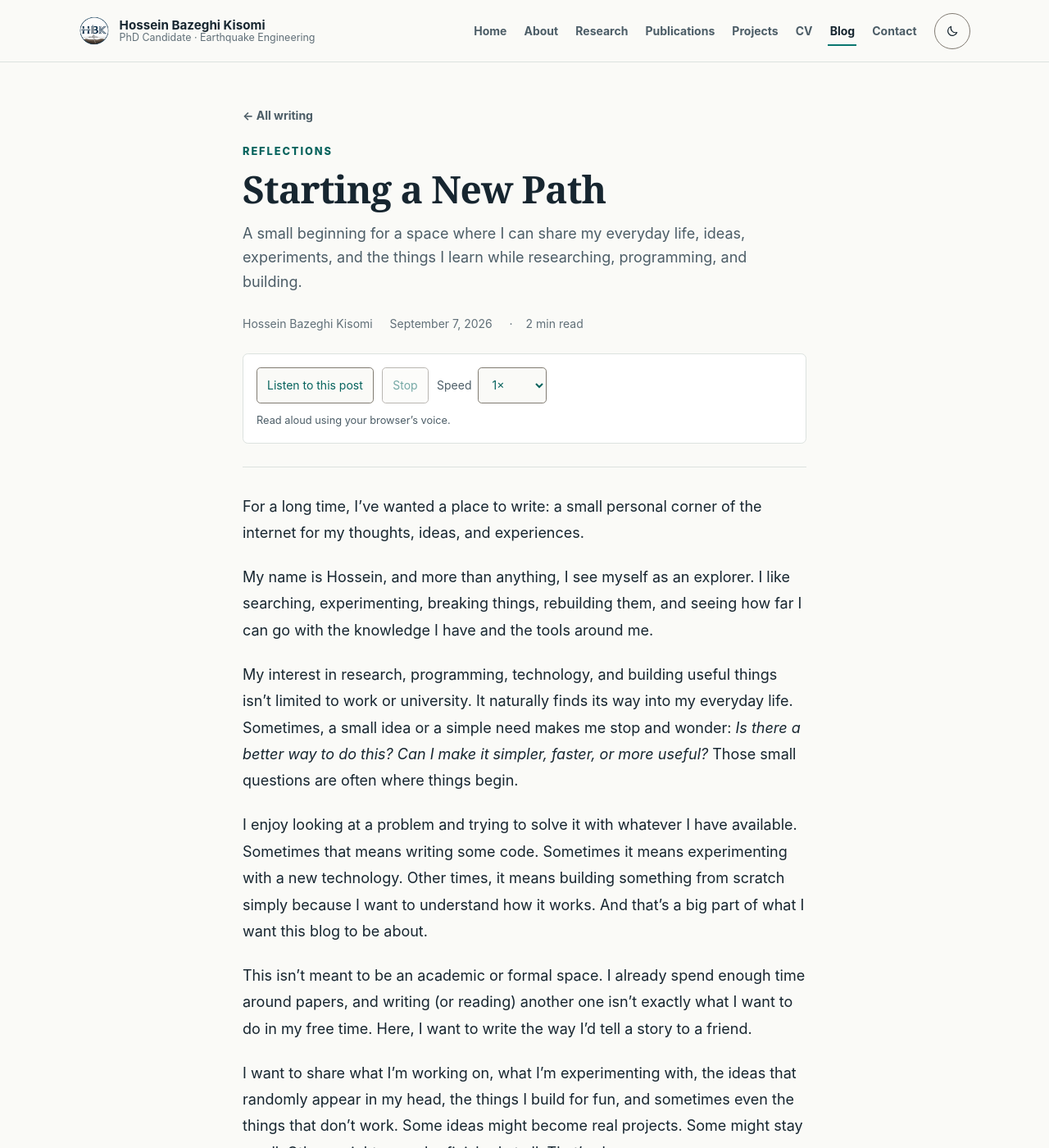
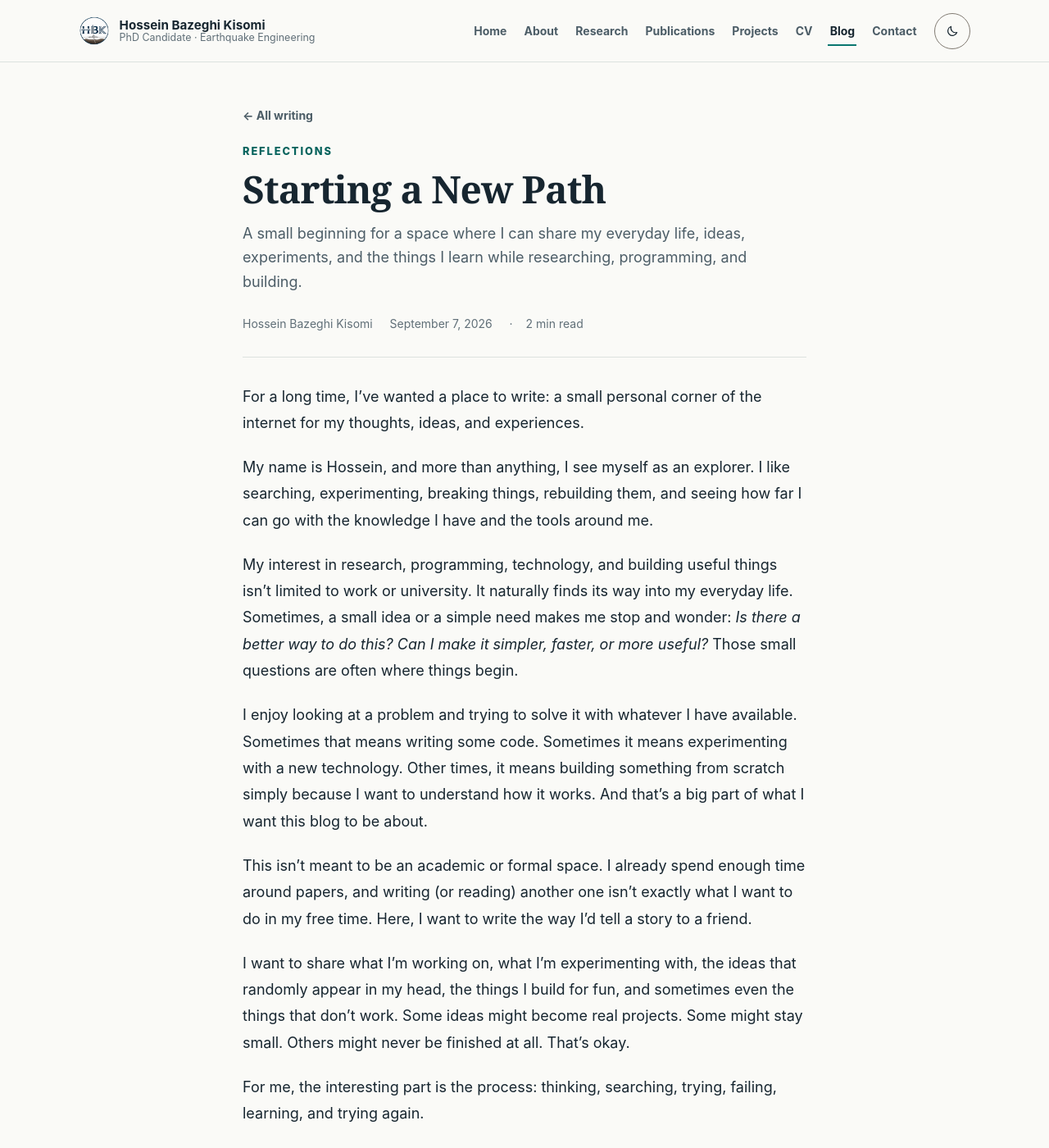
Before and after one commit to HosseinBazeghi/hosseinbazeghi.github.io, a Jekyll site: the page built from _posts/2026-09-07-starting-a-new-path.md, in a window 1280 px wide and 1400 px high. Shown: the whole window at 82% size. Built offline with Jekyll 4.4.1, drawn with Linux system fonts in a browser that asks for light colours; part of the change alters nothing that is shown.

Commit message:
Revert "Add opt-in read-aloud controls to blog posts"
This reverts commit 9e1f862a075b229f4ceff96cca858b391023801c.

```diff
--- a/_layouts/post.html
+++ b/_layouts/post.html
@@ -14,21 +14,6 @@ layout: default
       <span>{{ page.author | default: site.author.name }}</span>
       <time datetime="{{ page.date | date_to_xmlschema }}">{{ page.date | date: '%B %-d, %Y' }}</time>
       <span>{{ minutes }} min read</span>
-    </div>
-    <div class="post-reader" data-post-reader hidden role="group" aria-label="Listen to this post">
-      <div class="post-reader__controls">
-        <button type="button" data-reader-play>Listen to this post</button>
-        <button type="button" data-reader-stop disabled>Stop</button>
-        <label>Speed
-          <select data-reader-rate>
-            <option value="0.75">0.75×</option>
-            <option value="1" selected>1×</option>
-            <option value="1.25">1.25×</option>
-            <option value="1.5">1.5×</option>
-          </select>
-        </label>
-      </div>
-      <p class="post-reader__status" data-reader-status role="status" aria-live="polite">Read aloud using your browser’s voice.</p>
     </div>
   </header>
   {% if page.image %}
@@ -63,4 +48,3 @@ layout: default
     {% endif %}
   </footer>
 </article>
-<script src="{{ '/assets/js/post-reader.js' | relative_url }}" defer></script>
--- a/assets/css/main.css
+++ b/assets/css/main.css
@@ -404,14 +404,6 @@ figcaption { margin-top: .7rem; color: var(--ink-faint); font-size: .82rem; line
 .back-link { display: inline-block; margin-bottom: 2rem; color: var(--ink-soft); font-size: .875rem; font-weight: 680; text-decoration: none; }
 .post-byline { display: flex; flex-wrap: wrap; gap: .55rem 1.3rem; margin-top: 1.5rem; color: var(--ink-faint); font-size: .875rem; }
 .post-byline > :last-child::before { margin-right: 1rem; content: "·"; }
-.post-reader { margin-top: 1.5rem; padding: 1rem; background: var(--paper-raised); border: 1px solid var(--line); border-radius: var(--radius); }
-.post-reader__controls { display: flex; flex-wrap: wrap; gap: .65rem; align-items: center; }
-.post-reader button, .post-reader select { min-height: 2.75rem; padding: .5rem .75rem; background: var(--paper); color: var(--teal-dark); border: 1px solid var(--control-line); border-radius: .3rem; font-size: .875rem; }
-.post-reader button { cursor: pointer; }
-.post-reader button:hover:enabled { background: var(--paper-deep); }
-.post-reader :disabled { opacity: .55; cursor: default; }
-.post-reader label { display: flex; align-items: center; gap: .5rem; color: var(--ink-soft); font-size: .875rem; }
-.post-reader__status { margin: .65rem 0 0; color: var(--ink-soft); font-size: .8rem; }
 .post-feature { margin-bottom: 4rem; }
 .post-feature img { width: 100%; max-height: 45rem; object-fit: cover; border-radius: var(--radius-lg); box-shadow: var(--shadow); }
 .article-grid { display: grid; grid-template-columns: 13rem minmax(0, var(--reading)); gap: clamp(3rem, 8vw, 8rem); justify-content: center; align-items: start; padding-bottom: clamp(5rem, 9vw, 9rem); }
@@ -606,7 +598,6 @@ a, p { overflow-wrap: anywhere; }
   .hero { gap: 2rem; }
 }
 @media print {
-  .post-reader { display: none; }
   :root { --paper: white; --ink: black; --ink-soft: #333; --teal-dark: #222; }
   .site-header, .site-footer, .filter-bar, .button-row, .copy-button, .lightbox { display: none !important; }
   .shell { width: 100%; }
--- a/assets/js/post-reader.js
+++ /dev/null
@@ -1,114 +0,0 @@
-(function () {
-  'use strict';
-
-  var controls = document.querySelector('[data-post-reader]');
-  var article = document.querySelector('.post-content');
-  if (!controls || !article || !('speechSynthesis' in window) || !('SpeechSynthesisUtterance' in window)) return;
-
-  var synth = window.speechSynthesis;
-  var play = controls.querySelector('[data-reader-play]');
-  var stop = controls.querySelector('[data-reader-stop]');
-  var rate = controls.querySelector('[data-reader-rate]');
-  var status = controls.querySelector('[data-reader-status]');
-  var state = 'idle';
-  var index = 0;
-  var generation = 0;
-  var utterance = null; // Retain the active utterance until its events finish.
-  var chunks = [];
-
-  function collectText() {
-    var copy = article.cloneNode(true);
-    copy.querySelectorAll('pre, code, button, script, style, iframe, [aria-hidden="true"]').forEach(function (element) { element.remove(); });
-    var selector = 'p, h2, h3, h4, li, figcaption';
-    var blocks = Array.from(copy.querySelectorAll(selector)).filter(function (element) {
-      return !element.parentElement.closest(selector);
-    });
-    var result = [];
-    blocks.forEach(function (block) {
-      var words = block.textContent.trim().split(/\s+/);
-      var chunk = '';
-      words.forEach(function (word) {
-        if (chunk && chunk.length + word.length > 220) {
-          result.push(chunk);
-          chunk = '';
-        }
-        chunk += (chunk ? ' ' : '') + word;
-        if (chunk.length > 80 && /[.!?]["'”’)]?$/.test(word)) {
-          result.push(chunk);
-          chunk = '';
-        }
-      });
-      if (chunk) result.push(chunk);
-    });
-    return result;
-  }
-
-  function update(message) {
-    play.textContent = state === 'reading' ? 'Pause' : state === 'paused' ? 'Resume' : 'Listen to this post';
-    stop.disabled = state === 'idle';
-    rate.disabled = state !== 'idle';
-    status.textContent = message;
-  }
-
-  function reset(message) {
-    generation += 1; // Ignore delayed end/error callbacks after cancellation.
-    state = 'idle';
-    utterance = null;
-    synth.cancel();
-    index = 0;
-    update(message);
-  }
-
-  function speakNext() {
-    if (state !== 'reading') return;
-    if (index >= chunks.length) {
-      state = 'idle';
-      utterance = null;
-      index = 0;
-      update('Finished reading.');
-      return;
-    }
-    var run = generation;
-    utterance = new SpeechSynthesisUtterance(chunks[index]);
-    utterance.lang = document.documentElement.lang || 'en';
-    utterance.rate = Number(rate.value);
-    utterance.onend = function () {
-      if (run !== generation) return;
-      utterance = null;
-      index += 1;
-      speakNext();
-    };
-    utterance.onerror = function () {
-      if (run !== generation) return;
-      reset('Reading is unavailable right now. Please try again or use another browser.');
-    };
-    try { synth.speak(utterance); }
-    catch (error) { reset('Reading is unavailable right now. Please try another browser.'); }
-  }
-
-  play.addEventListener('click', function () {
-    if (state === 'reading') {
-      state = 'paused';
-      synth.pause();
-      update('Paused.');
-    } else if (state === 'paused') {
-      state = 'reading';
-      synth.resume();
-      update('Reading the post.');
-      if (!utterance) speakNext();
-    } else {
-      chunks = collectText();
-      if (!chunks.length) { update('There is no text to read in this post.'); return; }
-      generation += 1;
-      synth.cancel();
-      synth.resume(); // Cancellation alone can leave the browser paused.
-      state = 'reading';
-      index = 0;
-      update('Reading the post.');
-      speakNext();
-    }
-  });
-  stop.addEventListener('click', function () { reset('Stopped. Press Listen to start again.'); });
-  window.addEventListener('pagehide', function () { reset('Read aloud using your browser’s voice.'); });
-  controls.hidden = false;
-}());
```
Also changed, not shown: README.md.
